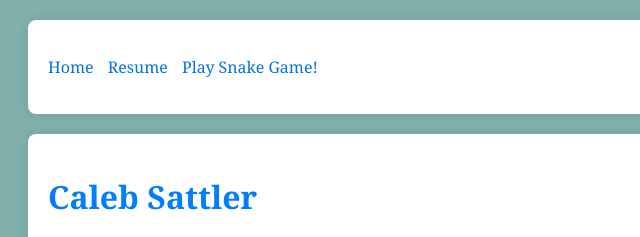
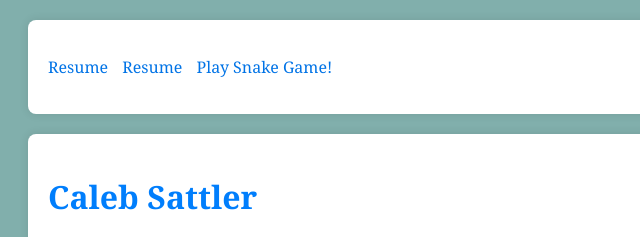
Before and after one commit to calebsattler12/ISFinal, a plain HTML site: page resumepage.html in a window 1280 px wide. Shown: the top 237 px of the page, 0-640 px from the left. Drawn offline with Linux system fonts and the light colour scheme.

Commit message:
Update resumepage.html

```diff
--- a/resumepage.html
+++ b/resumepage.html
@@ -8,7 +8,7 @@
 </head>
 <nav>
     <ul>
-        <li><a href="index.html">Home</a></li>
+         <li><a href="index.html">Resume</a></li>
         <li><a href="resumepage.html">Resume</a></li>
         <li><a href="snakegame.html">Play Snake Game!</a></li>
     </ul>
```
